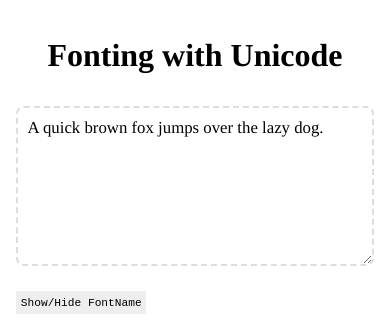
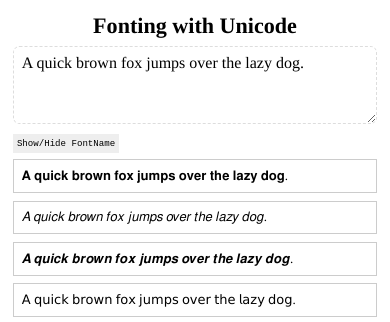
Before and after one commit to PkuCuipy/fonting-with-unicode, a plain HTML site: page index.html in a window 390 px wide. Shown: the top 322 px of the page. Drawn offline with Linux system fonts and the light colour scheme.

Commit message:
Improve user experience on mobile device. - smaller font size for outputs - keep font size of textarea to be at least 16px. otherwise the browser will auto zoom in because they think the font size is too small for user experience. - remove restriction of users' zooming actions

```diff
--- a/index.html
+++ b/index.html
@@ -8,7 +8,6 @@
     <style>
       html {
         font-family: times, serif;
-        touch-action: pan-y;
       }
 
       body {
@@ -36,7 +35,6 @@
         border-radius: 0.5rem;
         font-family: times, serif;
         font-size: 1.05rem;
-        touch-action: pan-y !important;
       }
 
       #main {
@@ -94,6 +92,30 @@
       .font-0 {
         display: none;
       }
+
+      @media (max-width: 500px) {
+        html {
+          font-size: 13px;
+        }
+
+        h1 {
+          margin-top: 0rem;
+          margin-bottom: 0.5rem !important;
+          font-size: 1.7rem;
+        }
+
+        #textInput {
+          font-size: 16px;  /* at least 16px, or clicking the textarea will trigger zoom on mobile */
+          height: 6rem;
+          margin-bottom: 0rem;
+        }
+
+        #showFontNameLabel {
+          margin-top: 0.5rem;
+          margin-bottom: 0.5rem;
+        }
+      }
+
     </style>
   </head>
 
```
